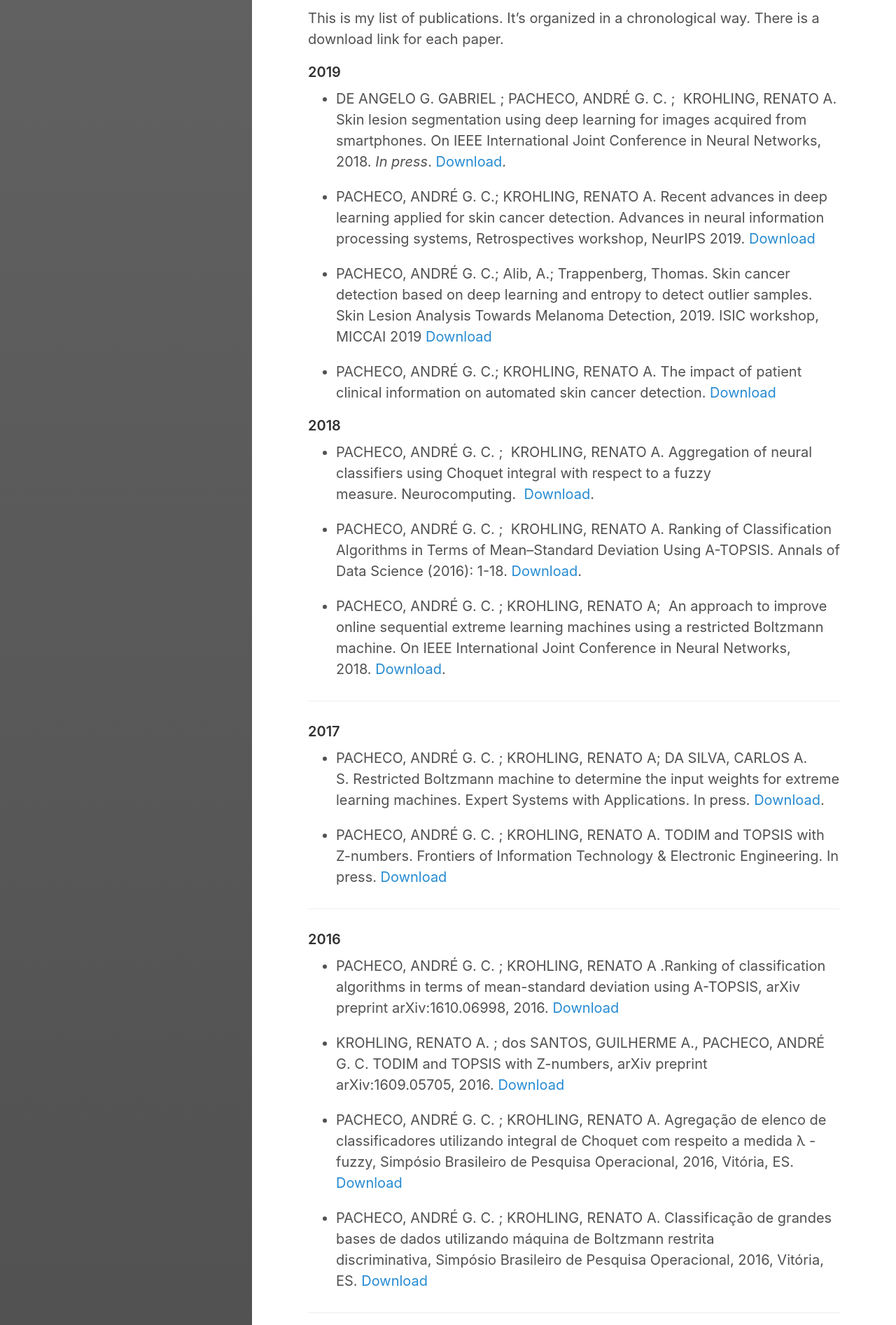
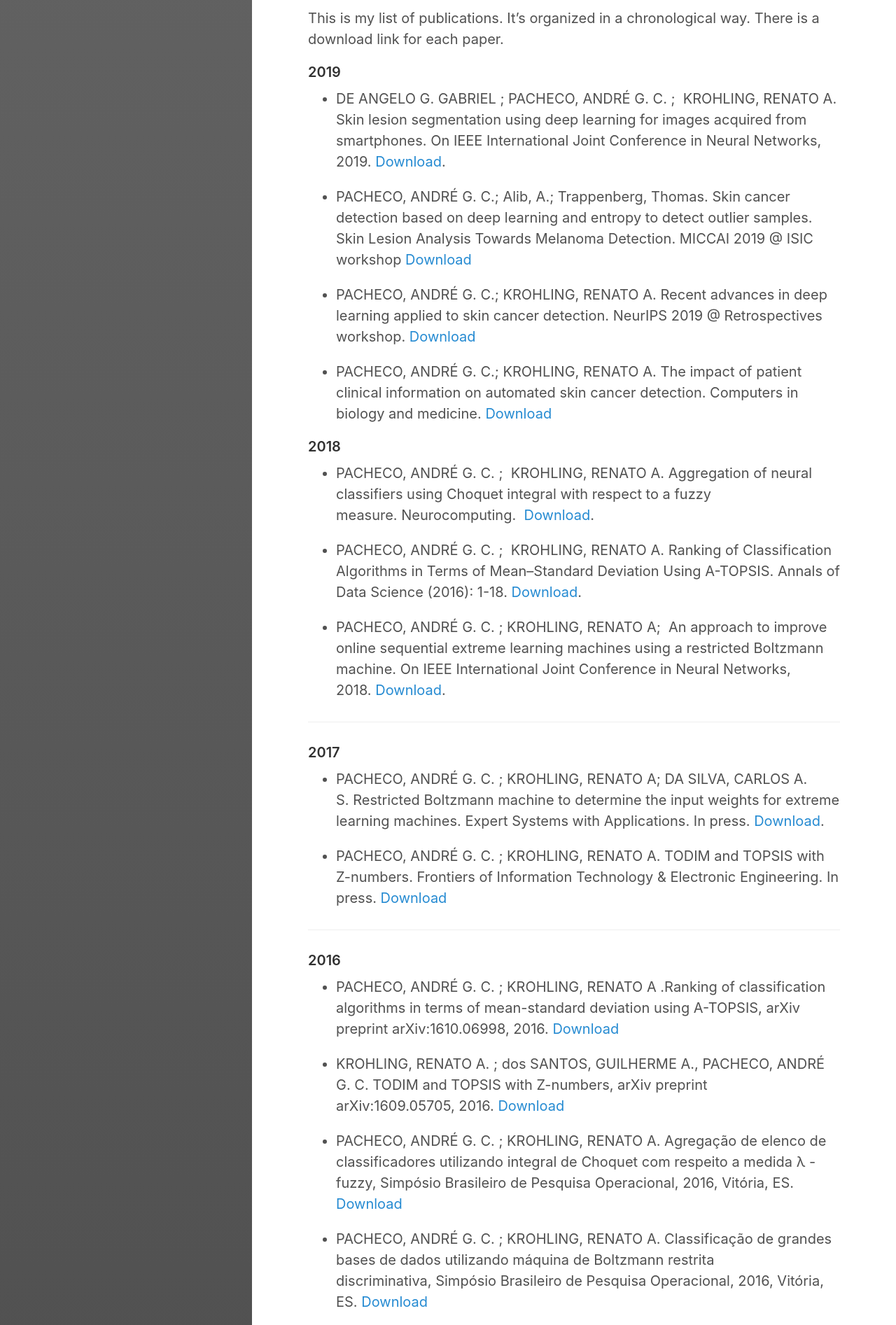
Before and after one commit to paaatcha/paaatcha.github.io, a Jekyll site: the page built from research.md, in a window 1280 px wide. Shown: the part 788-2681 px from the top of the page at 70% size. Built offline with Jekyll 4.4.1, drawn with Linux system fonts in a browser that asks for light colours.

Commit message:
adjusting papers

```diff
--- a/research.md
+++ b/research.md
@@ -27,14 +27,13 @@ ___
 This is my list of publications. It's organized in a chronological way. There is a download link for each paper.
 
 #### 2019
-+ DE ANGELO G. GABRIEL ; PACHECO, ANDRÉ G. C. ;  KROHLING, RENATO A. Skin lesion segmentation using deep learning for images acquired from smartphones. On IEEE International Joint Conference in Neural Networks, 2018. *In press*. [Download](#).
++ DE ANGELO G. GABRIEL ; PACHECO, ANDRÉ G. C. ;  KROHLING, RENATO A. Skin lesion segmentation using deep learning for images acquired from smartphones. On IEEE International Joint Conference in Neural Networks, 2019. [Download](https://ieeexplore.ieee.org/document/8851803).
 
-+ PACHECO, ANDRÉ G. C.; KROHLING, RENATO A. Recent advances in deep learning applied for skin cancer detection. Advances in neural information processing systems, Retrospectives
-workshop, NeurIPS 2019. [Download](#)
++ PACHECO, ANDRÉ G. C.; Alib, A.; Trappenberg, Thomas. Skin cancer detection based on deep learning and entropy to detect outlier samples. Skin Lesion Analysis Towards Melanoma Detection. MICCAI 2019 @ ISIC workshop [Download](https://arxiv.org/pdf/1909.04525.pdf)
 
-+ PACHECO, ANDRÉ G. C.; Alib, A.; Trappenberg, Thomas. Skin cancer detection based on deep learning and entropy to detect outlier samples. Skin Lesion Analysis Towards Melanoma Detection, 2019. ISIC workshop, MICCAI 2019 [Download](https://arxiv.org/pdf/1909.04525.pdf)
++ PACHECO, ANDRÉ G. C.; KROHLING, RENATO A. Recent advances in deep learning applied to skin cancer detection. NeurIPS 2019 @ Retrospectives workshop. [Download](https://arxiv.org/abs/1912.03280)
 
-+ PACHECO, ANDRÉ G. C.; KROHLING, RENATO A. The impact of patient clinical information on automated skin cancer detection. [Download](https://arxiv.org/pdf/1909.12912.pdf)
++ PACHECO, ANDRÉ G. C.; KROHLING, RENATO A. The impact of patient clinical information on automated skin cancer detection. Computers in biology and medicine. [Download](https://arxiv.org/pdf/1909.12912.pdf)
 
 #### 2018
 + PACHECO, ANDRÉ G. C. ;  KROHLING, RENATO A. Aggregation of neural classifiers using Choquet integral with respect to a fuzzy measure. Neurocomputing.  [Download](https://www.dropbox.com/s/mib0czng76nofuo/Manuscript.pdf?dl=0).
```
